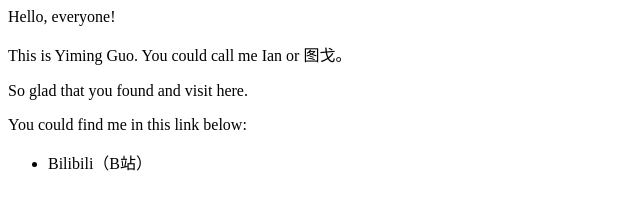
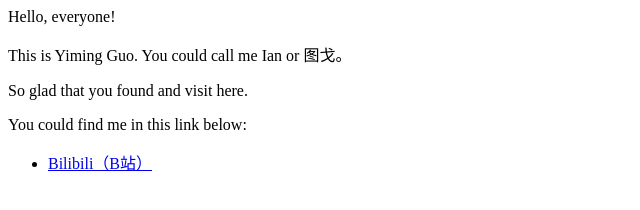
Before and after one commit to The0thers/The0thers.github.io, a plain HTML site: page index.html in a window 1280 px wide. Shown: the whole page, without its empty margins (0-640 px from the left). Drawn offline with Linux system fonts and the light colour scheme.

Commit message:
Update index.html

```diff
--- a/index.html
+++ b/index.html
@@ -4,5 +4,5 @@
 <p>You could find me in this link below:</P>
 
 <ul>
-  <li><a https://space.bilibili.com/500686778>Bilibili（B站）</a></li>
+  <li><a href="https://space.bilibili.com/500686778">Bilibili（B站）</a></li>
 </ul>
```
